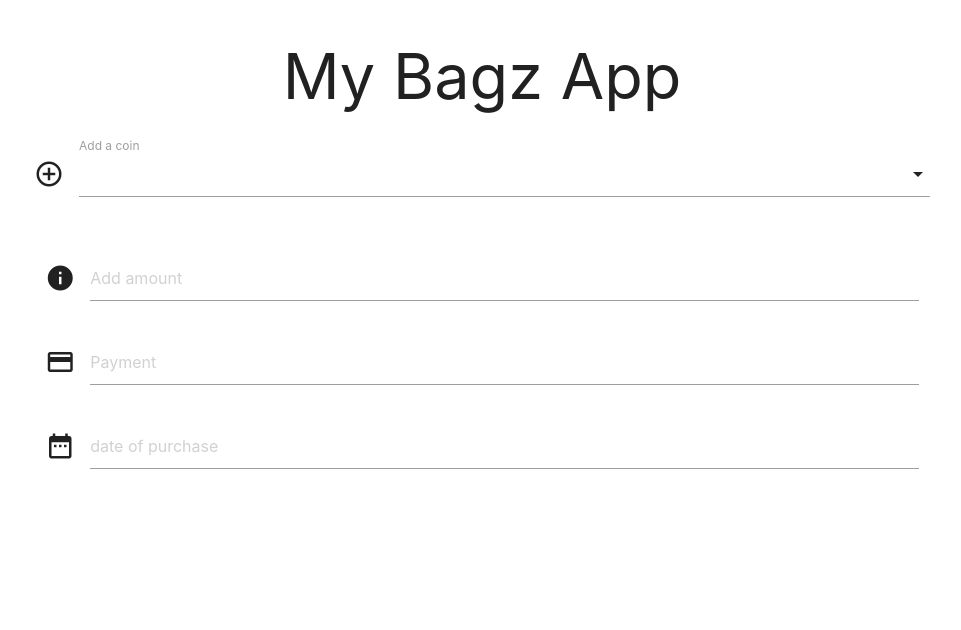
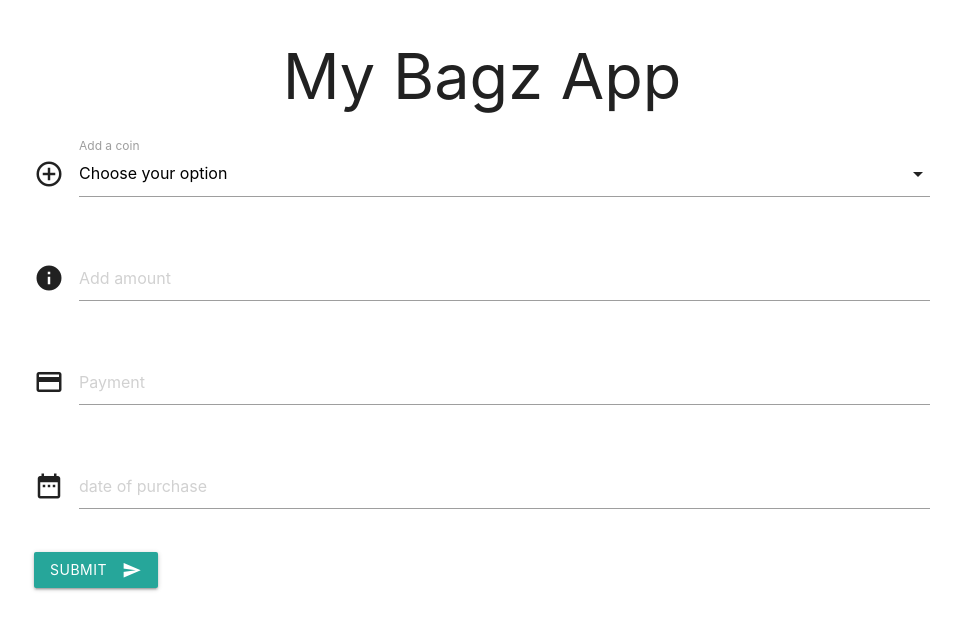
Before and after one commit to NickBell123/Digi-Market-Cap, a Flask app: page / in a window 1280 px wide. Shown: the top 630 px of the page, without its empty margins (158-1119 px from the left). Run offline with Flask 2, Linux system fonts and the light colour scheme; some libraries are stand-ins or nearby versions.

Commit message:
wired up form to submit data to mongo and display input

```diff
--- a/app.py
+++ b/app.py
@@ -1,6 +1,6 @@
 import os
 import requests
-from flask import Flask, render_template, render_template, request, url_for
+from flask import Flask, render_template, redirect, request, url_for
 from flask_pymongo import PyMongo
 from bson.objectid import ObjectId
 from os import path
@@ -30,12 +30,16 @@ def get_my_bagz():
 
   return render_template("users.html", users=mongo.db.users.find())
 
+@app.route('/add_to_bagz', methods=["POST"])
+def add_to_bagz():
+  users=mongo.db.users
+  users.insert_one(request.form.to_dict())
+  return redirect(url_for('get_my_bagz'))
+
+
 @app.route('/coin_list')
 def coin_list():
 
-  text = r.text
-
-  # return text
   return render_template("coin_list.html", data=data)
 
 
--- a/templates/create_a_bag.html
+++ b/templates/create_a_bag.html
@@ -2,31 +2,42 @@
 
 {% block content %}
 <div class="row">
-    <form action="" method="POST" class="col s12">
+  <form action="{{url_for('add_to_bagz')}}" method="POST" class="col s12">
     <div class="row">
       <div class="row">
         <div class="input-field col s12">
           <i class="material-icons prefix">control_point</i>
-            <select>
+          <select id="assets" name="assets" type="text" class="validate">
+            <option value="" disabled selected>Choose your option</option>
             {% for coin in data %}
-              <option value="1">{{coin.symbol}}</option>
+            <option value="{{coin.symbol}}">{{coin.symbol}}</option>
             {% endfor %}
           </select>
           <label>Add a coin</label>
         </div>
       </div>
+      <div class="row">
         <div class="input-field col s12">
           <i class="material-icons prefix">info</i>
-          <input id="amount_name="amount" type="text" placeholder="Add amount" class="validate">
+          <input id="amount" name="amount" type="text" placeholder="Add amount" class="validate">
         </div>
+      </div>
+      <div class="row">
         <div class="input-field col s12">
           <i class="material-icons prefix">payment</i>
           <input id="price_paid" name="price_paid" type="text" placeholder="Payment" class="validate">
         </div>
+      </div>
+      <div class="row">
         <div class="input-field col s12">
           <i class="material-icons prefix">date_range</i>
-            <input id="date_of_purchase" name="date_of_purchase" type="text" placeholder="date of purchase" class="datepicker">
+          <input id="date_of_purchase" name="date_of_purchase" type="text" placeholder="date of purchase"
+            class="datepicker">
         </div>
+      </div>
+      <button class="btn waves-effect waves-light" type="submit" name="action">Submit
+        <i class="material-icons right">send</i>
+      </button>
     </div>
   </form>
 </div>
```
Lines whose indentation alone changed are shown as unchanged.
